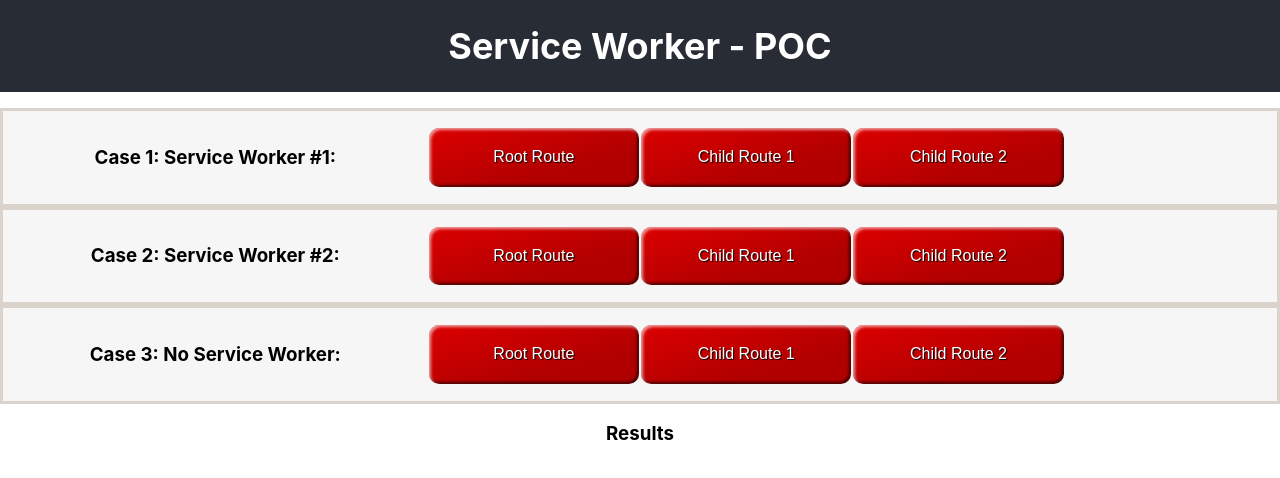
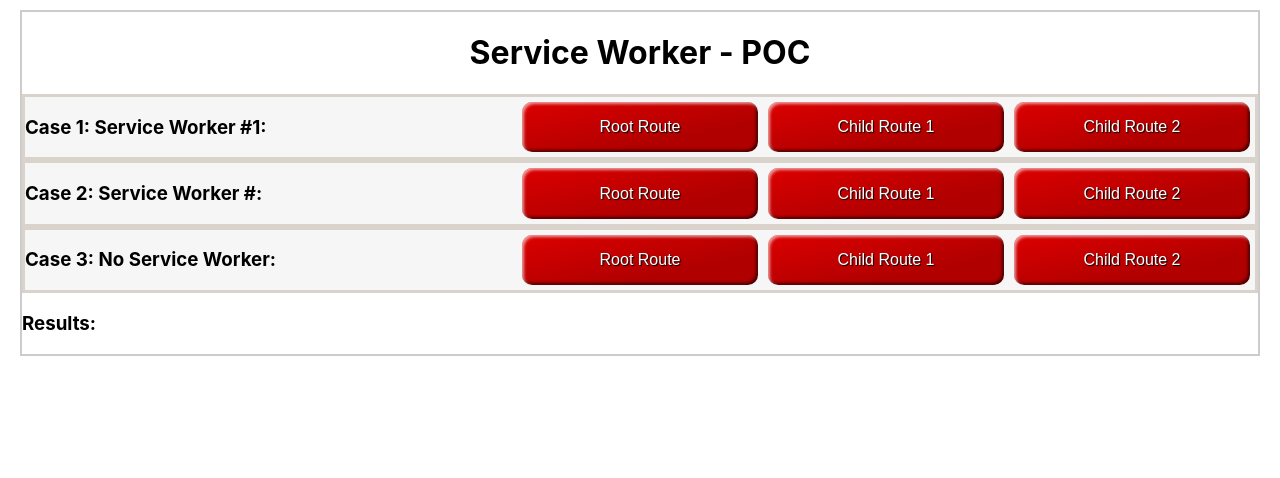
Before and after one commit to rivermanvr/service-worker-poc, a React (Create React App) app in the folder client/: page / in a window 1280 px wide. Shown: the top 478 px of the page. Built offline with nearby package versions, Linux system fonts and the light colour scheme; no server answers.

Commit message:
setup basic page to be ready for route selection

```diff
--- a/client/src/Components/App/App.css
+++ b/client/src/Components/App/App.css
@@ -1,28 +1,33 @@
-.App {
-  text-align: center;
+*,
+*:before,
+*:after {
+  box-sizing: border-box;
 }
 
-.App-header {
-  background-color: #282c34;
-  min-height: 10vh;
-  display: flex;
-  flex-direction: column;
-  align-items: center;
+.wrapper {
+  margin: 10px 20px;
+  border: 2px solid #CCC;
   justify-content: center;
-  font-size: calc(10px + 1vmin);
-  color: white;
+}
+
+.header,
+.footer {
+  margin-left: 5px;
+  margin-right: 5px;
+  text-align: center;
+
 }
 
 .App-Button-Container {
   display: grid;
-  grid-template-columns: 2fr 1fr 1fr 1fr 1fr;
+  grid-template-columns:  2fr 1fr 1fr 1fr;
   background-color: #f7f6f6;
   border-style: solid;
   border-color: rgb(218, 211, 203);
 }
 
 .App-Button {
-  margin: 1px;
+  margin: 5px 5px;
   border: 0;
   line-height: 2.5;
   padding: 0 2px;
@@ -48,16 +53,3 @@
   box-shadow: inset -2px -2px 3px rgba(255, 255, 255, .6),
               inset 2px 2px 3px rgba(0, 0, 0, .6);
 }
-
-.App-SpacingRight {
-  margin-right: 5rem
-}
-
-.App-paddingBelow {
-  padding-bottom: 1rem;
-  padding-top: 1rem;
-}
-
-.App-marginBelow {
-  padding-bottom: 2rem;
-}
--- a/client/src/Components/App/App.js
+++ b/client/src/Components/App/App.js
@@ -1,5 +1,17 @@
 import React, { Component } from 'react';
 import './App.css';
+
+const testRoutes = [
+  [
+    '/case1', 'case1/child1', '/case1/child2'
+  ],
+  [
+    '/case2', 'case2/child1', '/case2/child2'
+  ],
+  [
+    '/case3', 'case3/child1', '/case3/child2'
+  ]
+]
 
 class App extends Component {
   state = {
@@ -29,36 +41,58 @@ class App extends Component {
 
   render() {
     return (
-    <div className="App">
-      <header className="App-header">
+      <div className="wrapper">
+
+        <header className="header">
           <h1>Service Worker - POC</h1>
-      </header>
           {/* Render the newly fetched data inside of this.state.data  */}
           <p>{this.state.data}</p>
-      <div className="App-Button-Container App-paddingBelow">
-        <h3>Case 1: Service Worker #1:</h3>
-        <input className="App-Button" type="button" value="Root Route" onClick={ () => this.buttonPress(1, 1) }></input>
-        <input className="App-Button" type="button" value="Child Route 1" onClick={ () => this.buttonPress(1, 2) }></input>
-        <input className="App-Button" type="button" value="Child Route 2" onClick={ () => this.buttonPress(1, 3) }></input>
+        </header>
+        <div className="App-Button-Container">
+          <h3 className="marginLeft2">Case 1: Service Worker #1:</h3>
+
+          <input className="App-Button" type="button" value="Root Route" onClick={ () => this.buttonPress(1, 0) }>
+          </input>
+
+          <input className="App-Button" type="button" value="Child Route 1" onClick={ () => this.buttonPress(1, 1) }>
+          </input>
+
+          <input className="App-Button" type="button" value="Child Route 2" onClick={ () => this.buttonPress(1, 2) }>
+          </input>
+
         </div>
-      <div className="App-Button-Container App-paddingBelow">
-        <h3>Case 2: Service Worker #2:</h3>
-        <input className="App-Button" type="button" value="Root Route" onClick={ () => this.buttonPress(2, 1) }></input>
-        <input className="App-Button" type="button" value="Child Route 1" onClick={ () => this.buttonPress(2, 2) }></input>
-        <input className="App-Button" type="button" value="Child Route 2" onClick={ () => this.buttonPress(2, 3) }></input>
+        <div className="App-Button-Container">
+          <h3 className="marginLeft2">Case 2: Service Worker #:</h3>
+
+          <input className="App-Button" type="button" value="Root Route" onClick={ () => this.buttonPress(2, 0) }>
+          </input>
+
+          <input className="App-Button" type="button" value="Child Route 1" onClick={ () => this.buttonPress(2, 1) }>
+          </input>
+
+          <input className="App-Button" type="button" value="Child Route 2" onClick={ () => this.buttonPress(2, 2) }>
+          </input>
+
         </div>
-      <div className="App-Button-Container App-paddingBelow">
-        <h3>Case 3: No Service Worker:</h3>
-        <input className="App-Button" type="button" value="Root Route" onClick={ () => this.buttonPress(3, 1) }></input>
-        <input className="App-Button" type="button" value="Child Route 1" onClick={ () => this.buttonPress(3, 2) }></input>
-        <input className="App-Button" type="button" value="Child Route 2" onClick={ () => this.buttonPress(3, 3) }></input>
+        <div className="App-Button-Container">
+          <h3 className="marginLeft2">Case 3: No Service Worker:</h3>
+
+          <input className="App-Button" type="button" value="Root Route" onClick={ () => this.buttonPress(3, 0) }>
+          </input>
+
+          <input className="App-Button" type="button" value="Child Route 1" onClick={ () => this.buttonPress(3, 1) }>
+          </input>
+
+          <input className="App-Button" type="button" value="Child Route 2" onClick={ () => this.buttonPress(3, 2) }>
+          </input>
+
         </div>
-      <div className="App-marginBelow">
-        <h3>Results</h3>
+        <div>
+          <h3>Results:</h3>
         </div>
       </div>
     );
   }
-}
+};
 
 export default App;
```
Lines whose indentation alone changed are shown as unchanged.
